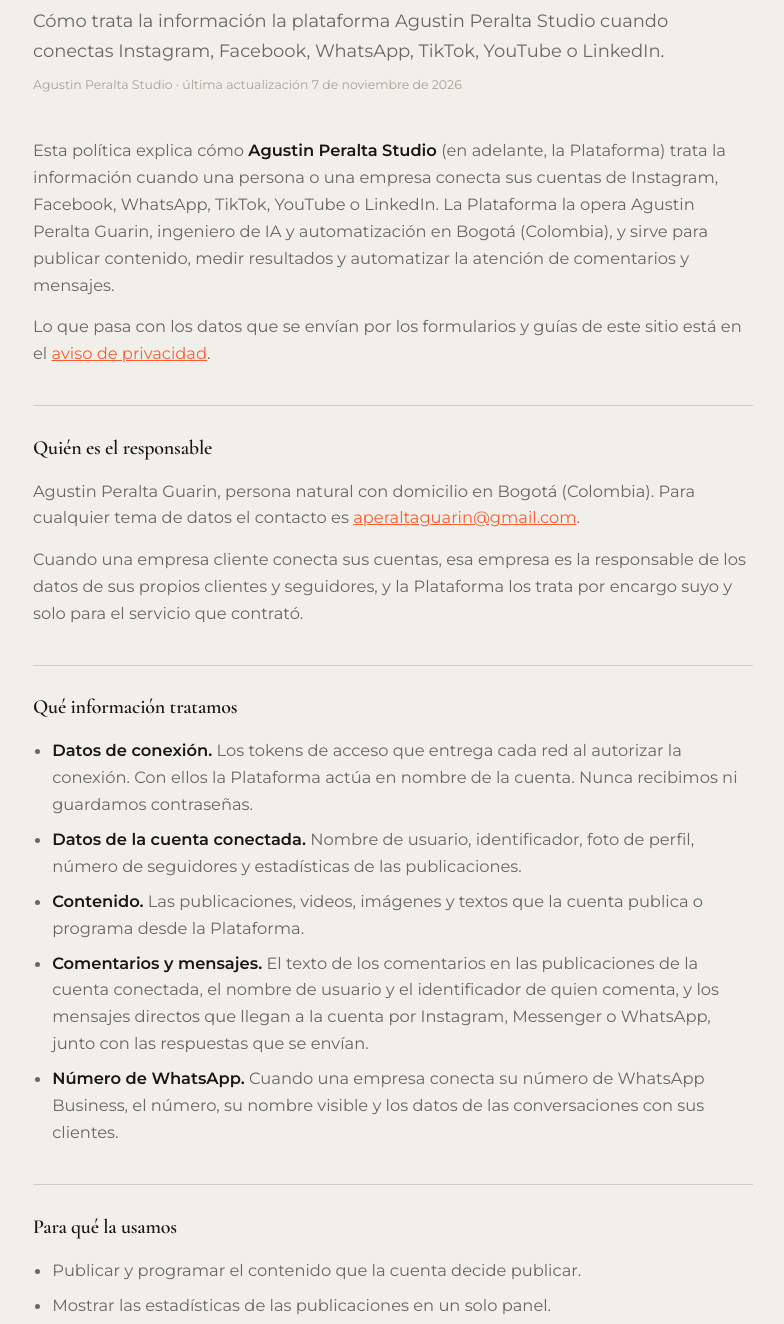
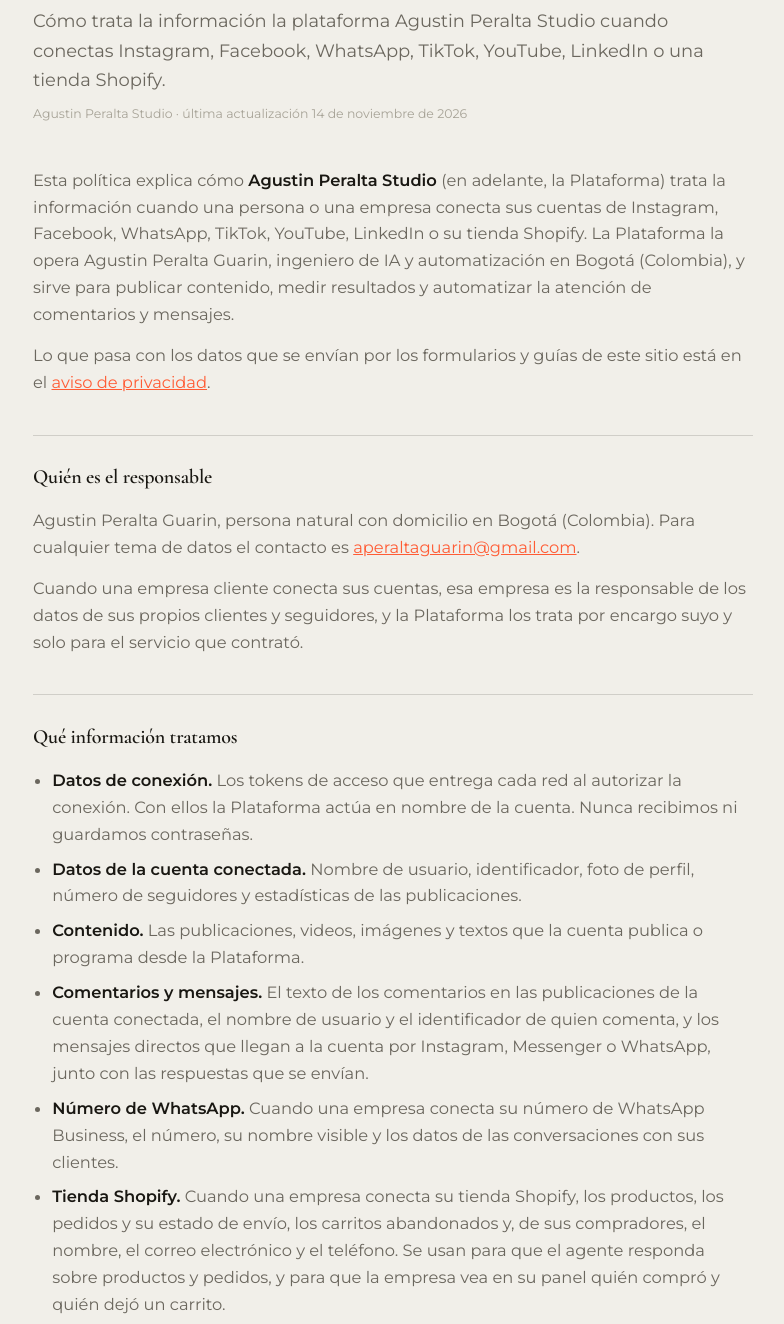
Before and after one commit to Agustin1231/portfolio, a plain HTML site: page privacidad.html in a window 1280 px wide. Shown: the part 227-1551 px from the top of the page, without its empty margins (247-1031 px from the left). Drawn offline with Linux system fonts and the light colour scheme.

Commit message:
Privacidad: datos de tiendas Shopify
Co-Authored-By: Claude Opus 5.5 <noreply@anthropic.com>

```diff
--- a/privacidad.html
+++ b/privacidad.html
@@ -6,7 +6,7 @@
 <meta name="viewport" content="width=device-width, initial-scale=1">
 <meta name="tiktok-developers-site-verification" content="ktxfxUvrQQyl9Kcd9x2Xt8FLi4fSrTfk">
 <title>Política de privacidad | Agustin Peralta Studio</title>
-<meta name="description" content="Cómo Agustin Peralta Studio trata los datos de las cuentas de Instagram, Facebook, WhatsApp, TikTok, YouTube y LinkedIn que se conectan, para qué se usan y cómo pedir que se borren.">
+<meta name="description" content="Cómo Agustin Peralta Studio trata los datos de las cuentas de Instagram, Facebook, WhatsApp, TikTok, YouTube, LinkedIn y Shopify que se conectan, para qué se usan y cómo pedir que se borren.">
 <link rel="canonical" href="https://agustin.agustinynatalia.site/privacidad.html">
 <meta name="theme-color" content="#f1efe9">
 <script>try{if(localStorage.getItem("ap-theme")==="dark")document.documentElement.classList.add("dark")}catch(e){}</script>
@@ -46,10 +46,10 @@ footer{max-width:720px;margin:3.5rem auto 0;padding-top:1.4rem;border-top:1px so
 <a class="back" href="/">← agustin.peralta</a>
 <div class="k mono">// privacidad</div>
 <h1>Política de privacidad</h1>
-<p class="sub">Cómo trata la información la plataforma Agustin Peralta Studio cuando conectas Instagram, Facebook, WhatsApp, TikTok, YouTube o LinkedIn.</p>
-<div class="upd">Agustin Peralta Studio · última actualización 7 de noviembre de 2026</div>
+<p class="sub">Cómo trata la información la plataforma Agustin Peralta Studio cuando conectas Instagram, Facebook, WhatsApp, TikTok, YouTube, LinkedIn o una tienda Shopify.</p>
+<div class="upd">Agustin Peralta Studio · última actualización 14 de noviembre de 2026</div>
 
-    <p>Esta política explica cómo <b>Agustin Peralta Studio</b> (en adelante, la Plataforma) trata la información cuando una persona o una empresa conecta sus cuentas de Instagram, Facebook, WhatsApp, TikTok, YouTube o LinkedIn. La Plataforma la opera Agustin Peralta Guarin, ingeniero de IA y automatización en Bogotá (Colombia), y sirve para publicar contenido, medir resultados y automatizar la atención de comentarios y mensajes.</p>
+    <p>Esta política explica cómo <b>Agustin Peralta Studio</b> (en adelante, la Plataforma) trata la información cuando una persona o una empresa conecta sus cuentas de Instagram, Facebook, WhatsApp, TikTok, YouTube, LinkedIn o su tienda Shopify. La Plataforma la opera Agustin Peralta Guarin, ingeniero de IA y automatización en Bogotá (Colombia), y sirve para publicar contenido, medir resultados y automatizar la atención de comentarios y mensajes.</p>
     <p>Lo que pasa con los datos que se envían por los formularios y guías de este sitio está en el <a href="/aviso-privacidad.html">aviso de privacidad</a>.</p>
 
     <h2>Quién es el responsable</h2>
@@ -63,6 +63,7 @@ footer{max-width:720px;margin:3.5rem auto 0;padding-top:1.4rem;border-top:1px so
       <li><b>Contenido.</b> Las publicaciones, videos, imágenes y textos que la cuenta publica o programa desde la Plataforma.</li>
       <li><b>Comentarios y mensajes.</b> El texto de los comentarios en las publicaciones de la cuenta conectada, el nombre de usuario y el identificador de quien comenta, y los mensajes directos que llegan a la cuenta por Instagram, Messenger o WhatsApp, junto con las respuestas que se envían.</li>
       <li><b>Número de WhatsApp.</b> Cuando una empresa conecta su número de WhatsApp Business, el número, su nombre visible y los datos de las conversaciones con sus clientes.</li>
+      <li><b>Tienda Shopify.</b> Cuando una empresa conecta su tienda Shopify, los productos, los pedidos y su estado de envío, los carritos abandonados y, de sus compradores, el nombre, el correo electrónico y el teléfono. Se usan para que el agente responda sobre productos y pedidos, y para que la empresa vea en su panel quién compró y quién dejó un carrito.</li>
     </ul>
 
     <h2>Para qué la usamos</h2>
@@ -81,6 +82,7 @@ footer{max-width:720px;margin:3.5rem auto 0;padding-top:1.4rem;border-top:1px so
       <li><b>TikTok.</b> Usamos los datos según las políticas de la <a href="https://developers.tiktok.com/" target="_blank" rel="noopener">TikTok Developer Platform</a> y de TikTok API for Business.</li>
       <li><b>YouTube.</b> La Plataforma usa los servicios de la API de YouTube y acepta las <a href="https://www.youtube.com/t/terms" target="_blank" rel="noopener">Condiciones del Servicio de YouTube</a>. El uso de la información recibida de las APIs de Google cumple la <a href="https://developers.google.com/terms/api-services-user-data-policy" target="_blank" rel="noopener">política de datos de usuario de los servicios de API de Google</a>, incluidos los requisitos de uso limitado. Además aplica la <a href="https://policies.google.com/privacy" target="_blank" rel="noopener">política de privacidad de Google</a>.</li>
       <li><b>LinkedIn.</b> Usamos los datos según los términos de la API de LinkedIn.</li>
+      <li><b>Shopify.</b> Usamos los datos según los <a href="https://www.shopify.com/legal/api-terms" target="_blank" rel="noopener">términos de la API de Shopify</a> y sus requisitos de protección de datos de compradores. Atendemos las solicitudes de datos y de borrado que la tienda o sus compradores hacen a través de Shopify.</li>
     </ul>
 
     <h2>Quién más procesa los datos</h2>
@@ -97,7 +99,7 @@ footer{max-width:720px;margin:3.5rem auto 0;padding-top:1.4rem;border-top:1px so
     <p>Los tokens de acceso se guardan cifrados y solo se usan para las operaciones autorizadas. El acceso a la Plataforma está restringido a quien administra cada cuenta, y aplicamos medidas razonables para proteger la información frente a accesos no autorizados.</p>
 
     <h2>Cuánto tiempo la conservamos</h2>
-    <p>Los tokens se conservan mientras la conexión esté activa y se borran al desconectar la cuenta. Los comentarios, mensajes y estadísticas se conservan mientras dure el servicio con la empresa y se eliminan cuando la empresa termina el servicio o lo pide, salvo lo que la ley obligue a guardar.</p>
+    <p>Los tokens se conservan mientras la conexión esté activa y se borran al desconectar la cuenta. Los comentarios, mensajes y estadísticas se conservan mientras dure el servicio con la empresa y se eliminan cuando la empresa termina el servicio o lo pide, salvo lo que la ley obligue a guardar. Si una tienda desinstala la app de Shopify, todo lo que copiamos de ella se borra cuando Shopify lo indica, 48 horas después de la desinstalación, y los datos de un comprador se borran apenas la tienda lo pide.</p>
 
     <h2>Cómo eliminar tus datos</h2>
     <p>Cualquier persona puede revocar el acceso o pedir que se borren sus datos. Los pasos están en la página de <a href="/eliminacion-datos.html">eliminación de datos</a>.</p>
```
